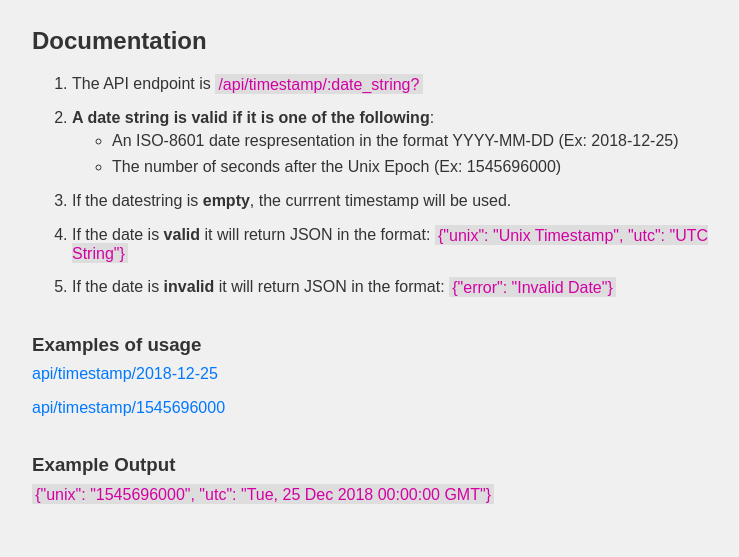
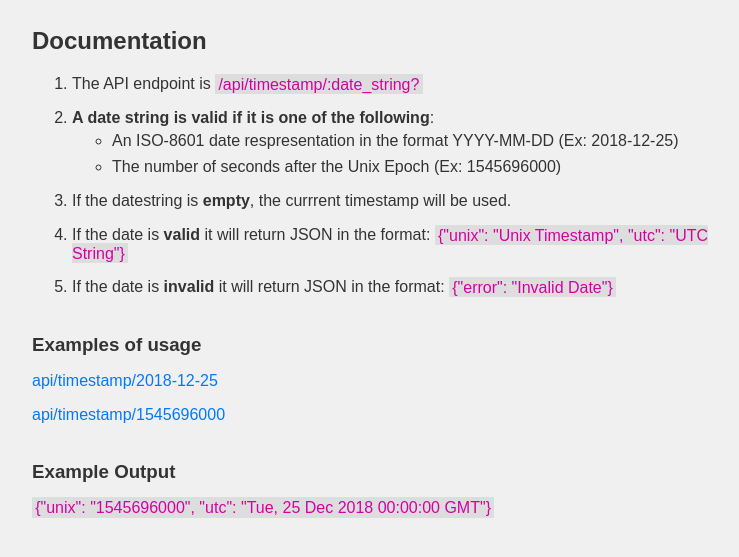
Before and after one commit to ryanjmack/timestamp-microservice, a website: page public/index.html in a window 1280 px wide. Shown: the part 111-668 px from the top of the page, without its empty margins (240-979 px from the left). Drawn offline with Linux system fonts and the light colour scheme.

Commit message:
Wrap some text nodes in a p tag

```diff
--- a/public/index.html
+++ b/public/index.html
@@ -8,7 +8,7 @@
 	<!-- UNCOMMENT when a favicon is added to the root of src/ -->
 	<!-- <link rel="shortcut icon" type="image/x-icon" href="favicon.ico"> -->
 	<title>API Timestamp Microservice</title>
-	<link rel="stylesheet" href="stylesheets/css/styles.css">
+	<link rel="stylesheet" href="/stylesheets/css/styles.css">
 </head>
 
 <body>
@@ -29,10 +29,10 @@
     </ol>
     <section class="example">
       <h3>Examples of usage</h3>
-      <a href='api/timestamp/2018-12-25'>api/timestamp/2018-12-25</a>
-      <a href='api/timestamp/1545696001'>api/timestamp/1545696000</a>
+      <p><a href='api/timestamp/2018-12-25'>api/timestamp/2018-12-25</a></p>
+      <p><a href='api/timestamp/1545696001'>api/timestamp/1545696000</a></p>
       <h3>Example Output</h3>
-      <span class="code">{"unix": "1545696000", "utc": "Tue, 25 Dec 2018 00:00:00 GMT"}</span>
+      <p><span class="code">{"unix": "1545696000", "utc": "Tue, 25 Dec 2018 00:00:00 GMT"}</span></p>
     </section>
   </main>
 </body>
```
